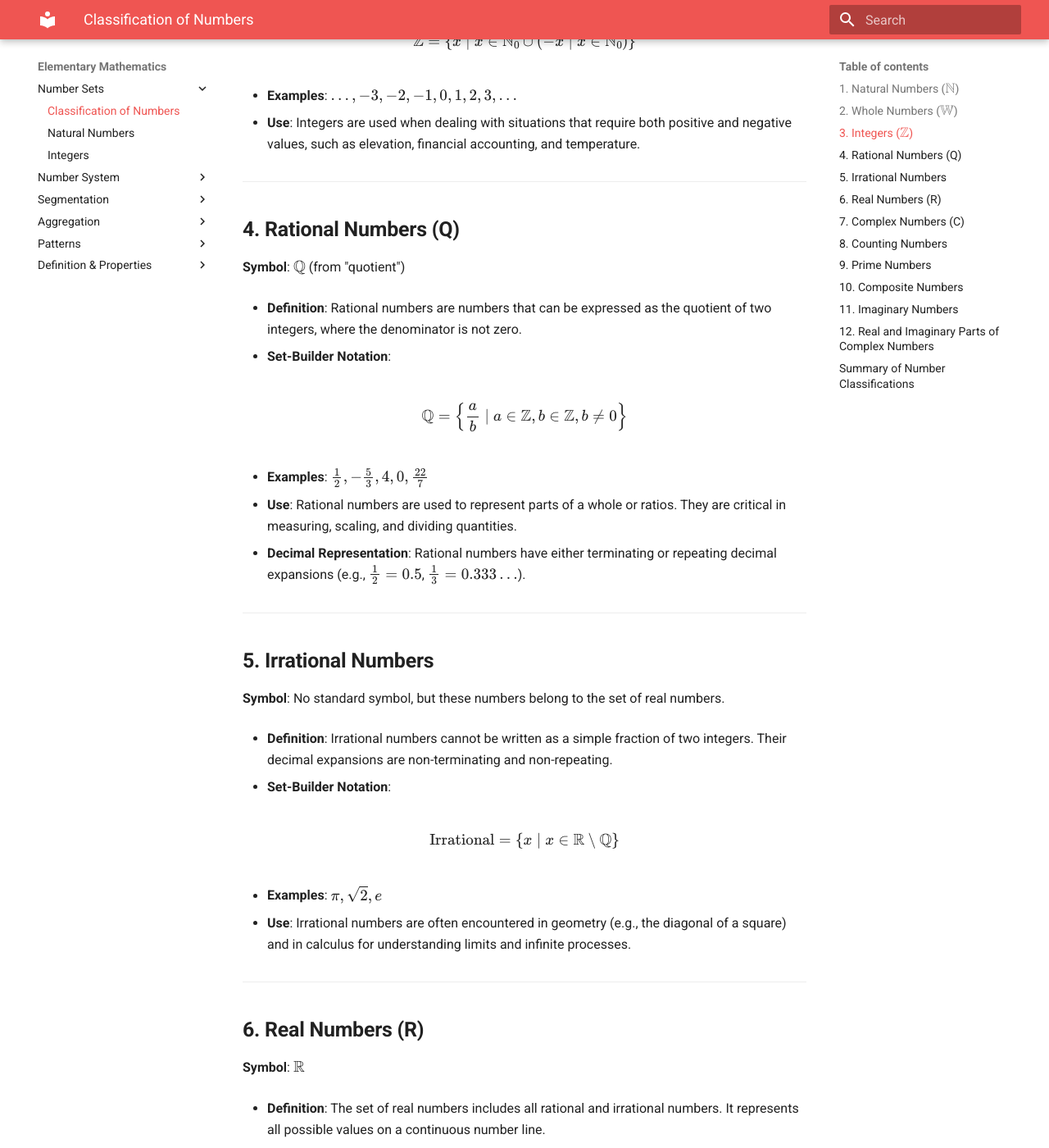
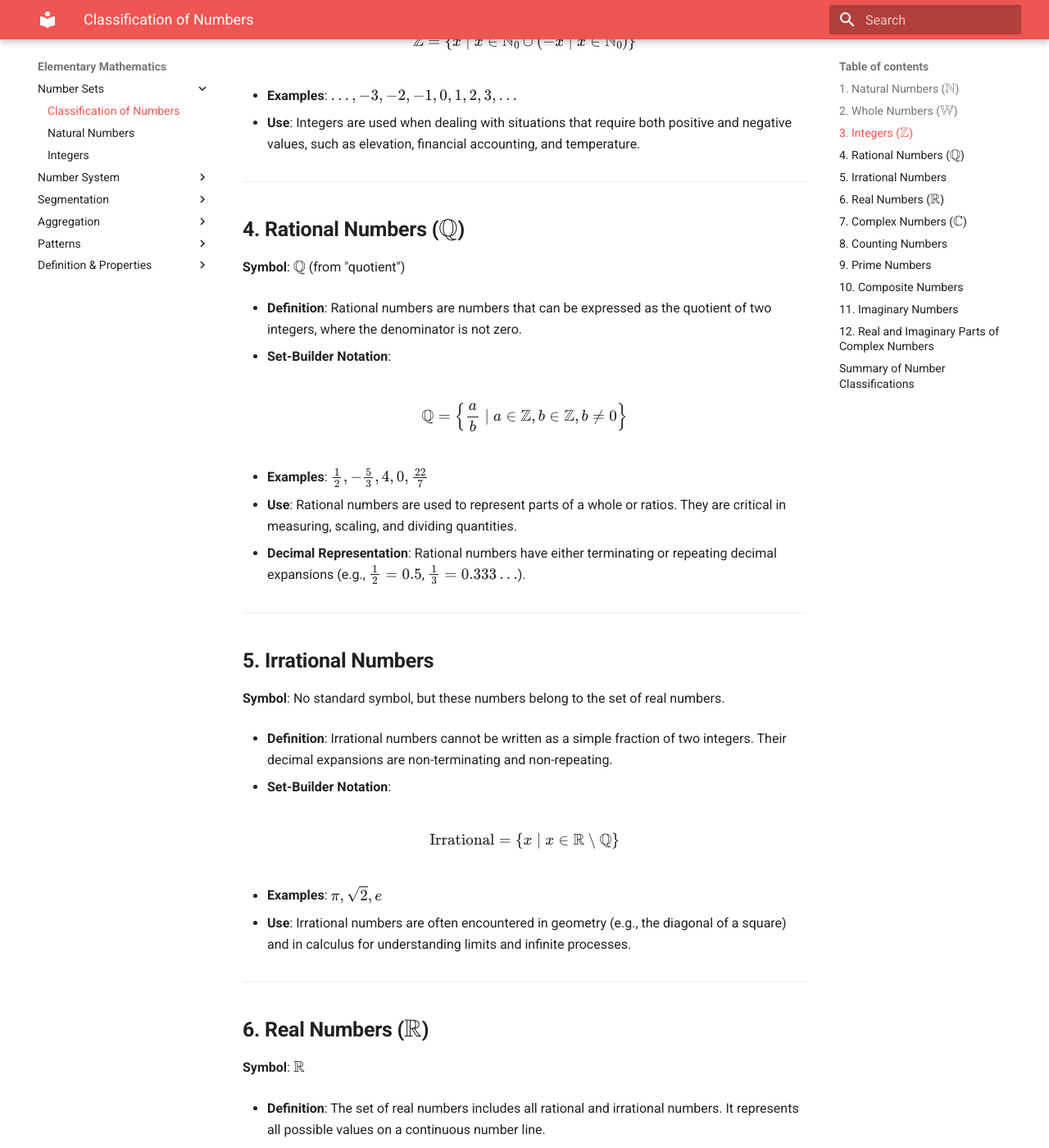
Before and after one commit to baseonballs/mpower-sitedocs, an MkDocs documentation site: the page built from site-docs/mathematics/elem/number-sets/set_numbers.md, in a window 1280 px wide and 1400 px high, scrolled down 1664 px. Shown: the whole window at 82% size. Built offline with MkDocs 1.6.1 and Material for MkDocs 9.7.7, drawn with Linux system fonts in a browser that asks for light colours; formulas are drawn with MathJax 3; some of the changed text lies outside the part shown.

Commit message:
Added formating fix to number system.

```diff
--- a/site-docs/mathematics/elem/number-sets/set_numbers.md
+++ b/site-docs/mathematics/elem/number-sets/set_numbers.md
@@ -64,7 +64,7 @@ Mathematics relies on various number systems, each serving different purposes an
 
 ---
 
-## **4. Rational Numbers (Q)**
+## **4. Rational Numbers (\( \mathbb{Q} \))**
 **Symbol**: \( \mathbb{Q} \) (from "quotient")
 
 - **Definition**: Rational numbers are numbers that can be expressed as the quotient of two integers, where the denominator is not zero.
@@ -101,7 +101,7 @@ Mathematics relies on various number systems, each serving different purposes an
 
 ---
 
-## **6. Real Numbers (R)**
+## **6. Real Numbers (\( \mathbb{R} \))**
 **Symbol**: \( \mathbb{R} \)
 
 - **Definition**: The set of real numbers includes all rational and irrational numbers. It represents all possible values on a continuous number line.
@@ -117,7 +117,7 @@ Mathematics relies on various number systems, each serving different purposes an
 
 ---
 
-## **7. Complex Numbers (C)**
+## **7. Complex Numbers (\( \mathbb{C} \))**
 **Symbol**: \( \mathbb{C} \)
 
 - **Definition**: Complex numbers consist of a real part and an imaginary part. They take the form \( a + bi \), where \( a \) and \( b \) are real numbers and \( i \) is the imaginary unit, defined as \( i^2 = -1 \).
```
